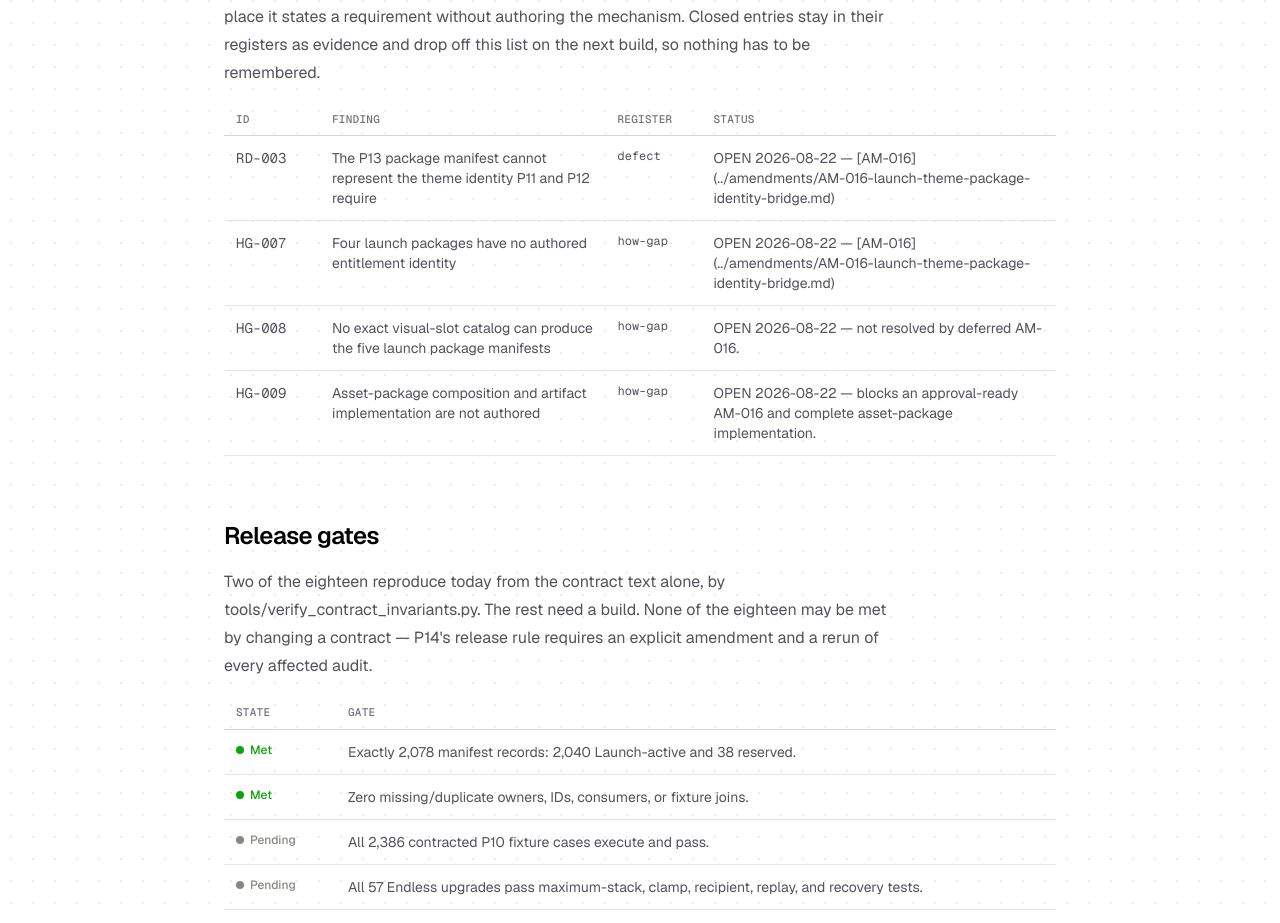
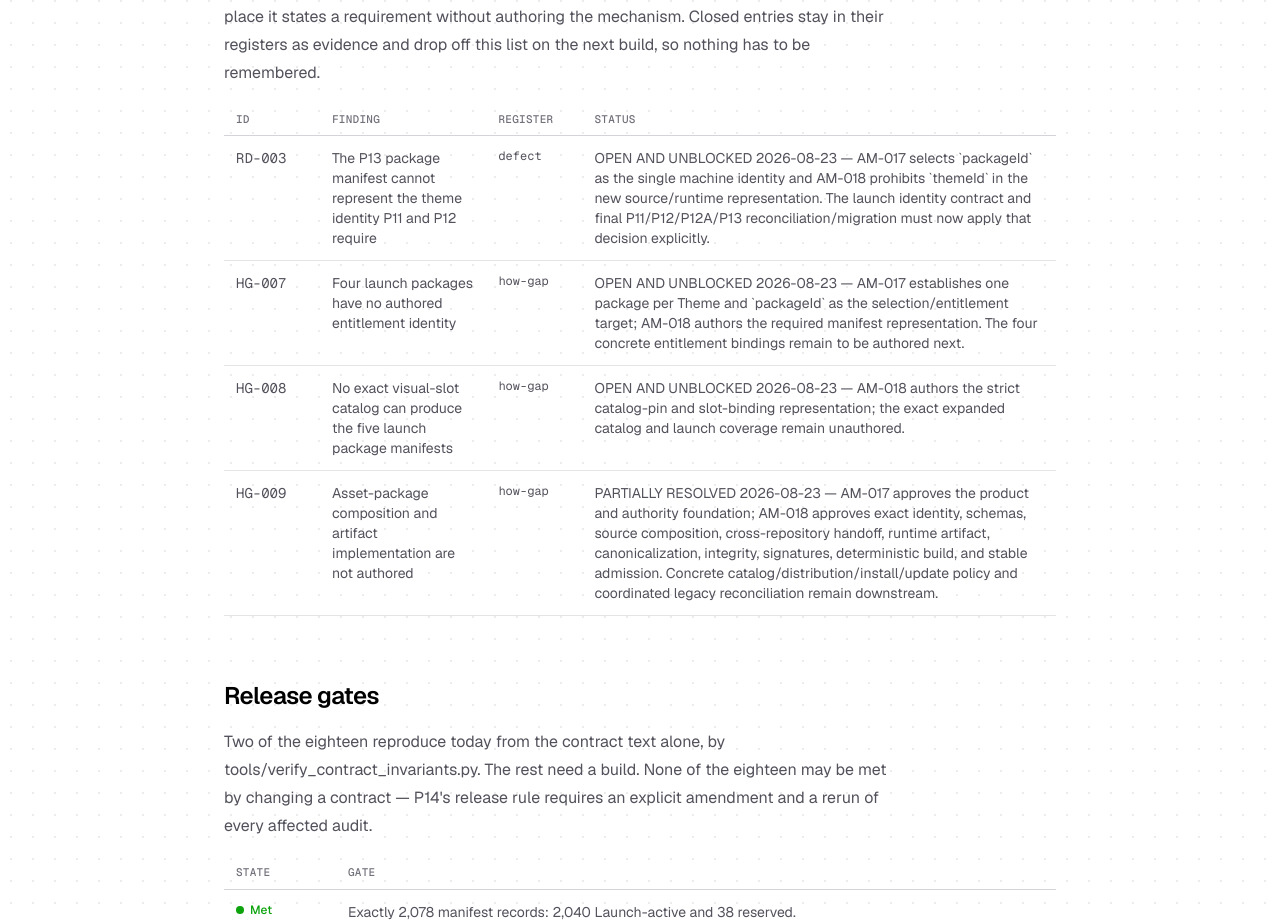
Before and after one commit to markfeldman/markfeldman-work, a Next.js app: page /perimeter-cerberus in a window 1280 px wide. Shown: the part 3420-4343 px from the top of the page. Built offline with nearby package versions, Linux system fonts and the light colour scheme.

Commit message:
docs: sync Perimeter-Cerberus project pages

```diff
--- a/data/cerberus-roadmap.json
+++ b/data/cerberus-roadmap.json
@@ -620,7 +620,7 @@
     "title": "The P13 package manifest cannot represent the theme identity P11 and P12 require",
     "kind": "defect",
     "source": "Docs/agile/contract-defects.md",
-    "status": "OPEN 2026-08-22 \u2014 [AM-016](../amendments/AM-016-launch-theme-package-identity-bridge.md)",
+    "status": "OPEN AND UNBLOCKED 2026-08-23 \u2014 AM-017 selects `packageId` as the single machine identity and AM-018 prohibits `themeId` in the new source/runtime representation. The launch identity contract and final P11/P12/P12A/P13 reconciliation/migration must now apply that decision explicitly.",
     "open": true
    },
    {
@@ -676,7 +676,7 @@
     "title": "Four launch packages have no authored entitlement identity",
     "kind": "how-gap",
     "source": "Docs/agile/contract-how-gaps.md",
-    "status": "OPEN 2026-08-22 \u2014 [AM-016](../amendments/AM-016-launch-theme-package-identity-bridge.md)",
+    "status": "OPEN AND UNBLOCKED 2026-08-23 \u2014 AM-017 establishes one package per Theme and `packageId` as the selection/entitlement target; AM-018 authors the required manifest representation. The four concrete entitlement bindings remain to be authored next.",
     "open": true
    },
    {
@@ -684,7 +684,7 @@
     "title": "No exact visual-slot catalog can produce the five launch package manifests",
     "kind": "how-gap",
     "source": "Docs/agile/contract-how-gaps.md",
-    "status": "OPEN 2026-08-22 \u2014 not resolved by deferred AM-016.",
+    "status": "OPEN AND UNBLOCKED 2026-08-23 \u2014 AM-018 authors the strict catalog-pin and slot-binding representation; the exact expanded catalog and launch coverage remain unauthored.",
     "open": true
    },
    {
@@ -692,7 +692,7 @@
     "title": "Asset-package composition and artifact implementation are not authored",
     "kind": "how-gap",
     "source": "Docs/agile/contract-how-gaps.md",
-    "status": "OPEN 2026-08-22 \u2014 blocks an approval-ready AM-016 and complete asset-package implementation.",
+    "status": "PARTIALLY RESOLVED 2026-08-23 \u2014 AM-017 approves the product and authority foundation; AM-018 approves exact identity, schemas, source composition, cross-repository handoff, runtime artifact, canonicalization, integrity, signatures, deterministic build, and stable admission. Concrete catalog/distribution/install/update policy and coordinated legacy reconciliation remain downstream.",
     "open": true
    }
   ],
```
Also changed, not shown: public/perimeter-cerberus/contract-overview/index.html (+1 -1 lines), public/perimeter-cerberus/roadmap/index.html (+1 -1 lines).
